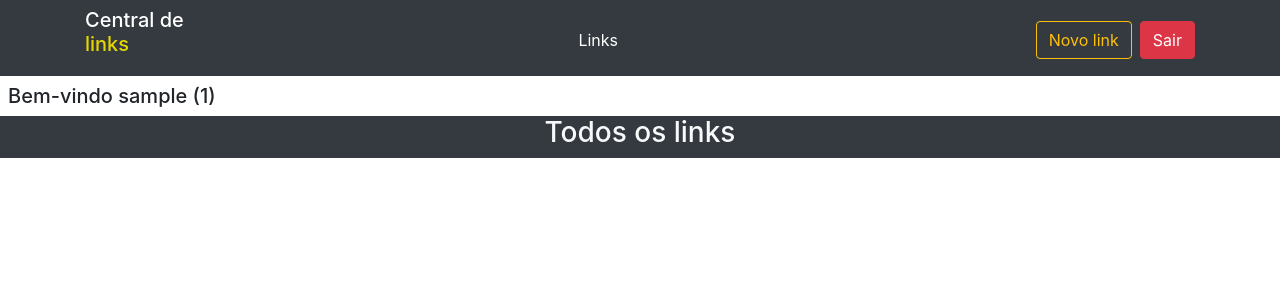
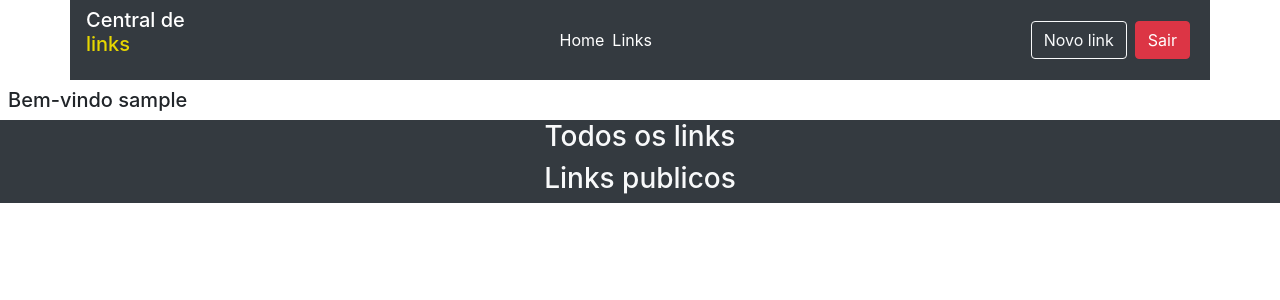
Before and after one commit to DaniloAlvesB/links_funcionais, a Flask app: page /links in a window 1280 px wide. Shown: the top 300 px of the page. Run offline with Flask 2, Linux system fonts and the light colour scheme; the visitor is signed in with stand-in values (Sample User, id 1); data comes from the database, SQL or seed files in the repository; data that the repository does not hold is empty; some libraries are stand-ins or nearby versions.

Commit message:
Links publicos

```diff
--- a/app/templates/base.html
+++ b/app/templates/base.html
@@ -6,88 +6,77 @@
     <meta name="description" content="">
     <meta name="author" content="Mark Otto, Jacob Thornton, and Bootstrap contributors">
     <meta name="generator" content="Hugo 0.88.1">
-    <title>{% block title %}Ambiente{% endblock %}</title>
+    <title>{% block title %}Links{% endblock %}</title>
 
     <link rel="canonical" href="https://getbootstrap.com/docs/5.1/examples/headers/">
     <link rel="stylesheet" href="https://cdn.jsdelivr.net/npm/bootstrap@4.2.1/dist/css/bootstrap.min.css" integrity="sha384-GJzZqFGwb1QTTN6wy59ffF1BuGJpLSa9DkKMp0DgiMDm4iYMj70gZWKYbI706tWS" crossorigin="anonymous">
 
-        <style>
-          .bd-placeholder-img {
-            font-size: 1.125rem;
-            text-anchor: middle;
-            -webkit-user-select: none;
-            -moz-user-select: none;
-            user-select: none;
-          }
+    <link href="../static/css/headers.css" rel="stylesheet">
 
-          @media (min-width: 768px) {
-            .bd-placeholder-img-lg {
-              font-size: 3.5rem;
-            }
-          }
-        </style>
+    <style>
 
-        <link href="../static/css/headers.css" rel="stylesheet">
+      .a_txt{
+        text-decoration: none;
+        color: white;
+        transition-timing-function: ease;
+        transition-duration: 0.2s;
+      }
+
+      .a_txt:hover{
+        text-decoration: none;
+        color: rgb(161, 151, 0);
+      }
+
+      .row{
+        margin: 0;
+      }
+
+      .container{
+        padding: 0px;
+      }
+
+    </style>
+
       </head>
 
-        <body>
+      <header>
+        <div class="container bg-dark" id="nav-container">
+          <nav class="navbar navbar-expand-lg navbar-fixed-top d-flex felx-wrap justify-content-between">
+            <div>
+              <h5 id="logo" style="color: white;">Central de <p style="color: rgb(230, 214, 0);">links</p></h5>
+            </div>
+            <div class="navbar-nav navbar-right d-flex flex-wrap">
 
-      <symbol id="bootstrap" viewBox="0 0 118 94">
-        <title>Home</title>
-        <path fill-rule="evenodd" clip-rule="evenodd" d="M24.509 0c-6.733 0-11.715 5.893-11.492 12.284.214 6.14-.064 14.092-2.066 20.577C8.943 39.365 5.547 43.485 0 44.014v5.972c5.547.529 8.943 4.649 10.951 11.153 2.002 6.485 2.28 14.437 2.066 20.577C12.794 88.106 17.776 94 24.51 94H93.5c6.733 0 11.714-5.893 11.491-12.284-.214-6.14.064-14.092 2.066-20.577 2.009-6.504 5.396-10.624 10.943-11.153v-5.972c-5.547-.529-8.934-4.649-10.943-11.153-2.002-6.484-2.28-14.437-2.066-20.577C105.214 5.894 100.233 0 93.5 0H24.508zM80 57.863C80 66.663 73.436 72 62.543 72H44a2 2 0 01-2-2V24a2 2 0 012-2h18.437c9.083 0 15.044 4.92 15.044 12.474 0 5.302-4.01 10.049-9.119 10.88v.277C75.317 46.394 80 51.21 80 57.863zM60.521 28.34H49.948v14.934h8.905c6.884 0 10.68-2.772 10.68-7.727 0-4.643-3.264-7.207-9.012-7.207zM49.948 49.2v16.458H60.91c7.167 0 10.964-2.876 10.964-8.281 0-5.406-3.903-8.178-11.425-8.178H49.948z"></path>
-      </symbol>
-      <symbol id="home" viewBox="0 0 16 16">
-        <path d="M8.354 1.146a.5.5 0 0 0-.708 0l-6 6A.5.5 0 0 0 1.5 7.5v7a.5.5 0 0 0 .5.5h4.5a.5.5 0 0 0 .5-.5v-4h2v4a.5.5 0 0 0 .5.5H14a.5.5 0 0 0 .5-.5v-7a.5.5 0 0 0-.146-.354L13 5.793V2.5a.5.5 0 0 0-.5-.5h-1a.5.5 0 0 0-.5.5v1.293L8.354 1.146zM2.5 14V7.707l5.5-5.5 5.5 5.5V14H10v-4a.5.5 0 0 0-.5-.5h-3a.5.5 0 0 0-.5.5v4H2.5z"/>
-      </symbol>
-      <symbol id="speedometer2" viewBox="0 0 16 16">
-        <path d="M8 4a.5.5 0 0 1 .5.5V6a.5.5 0 0 1-1 0V4.5A.5.5 0 0 1 8 4zM3.732 5.732a.5.5 0 0 1 .707 0l.915.914a.5.5 0 1 1-.708.708l-.914-.915a.5.5 0 0 1 0-.707zM2 10a.5.5 0 0 1 .5-.5h1.586a.5.5 0 0 1 0 1H2.5A.5.5 0 0 1 2 10zm9.5 0a.5.5 0 0 1 .5-.5h1.5a.5.5 0 0 1 0 1H12a.5.5 0 0 1-.5-.5zm.754-4.246a.389.389 0 0 0-.527-.02L7.547 9.31a.91.91 0 1 0 1.302 1.258l3.434-4.297a.389.389 0 0 0-.029-.518z"/>
-        <path fill-rule="evenodd" d="M0 10a8 8 0 1 1 15.547 2.661c-.442 1.253-1.845 1.602-2.932 1.25C11.309 13.488 9.475 13 8 13c-1.474 0-3.31.488-4.615.911-1.087.352-2.49.003-2.932-1.25A7.988 7.988 0 0 1 0 10zm8-7a7 7 0 0 0-6.603 9.329c.203.575.923.876 1.68.63C4.397 12.533 6.358 12 8 12s3.604.532 4.923.96c.757.245 1.477-.056 1.68-.631A7 7 0 0 0 8 3z"/>
-      </symbol>
-      <symbol id="table" viewBox="0 0 16 16">
-        <path d="M0 2a2 2 0 0 1 2-2h12a2 2 0 0 1 2 2v12a2 2 0 0 1-2 2H2a2 2 0 0 1-2-2V2zm15 2h-4v3h4V4zm0 4h-4v3h4V8zm0 4h-4v3h3a1 1 0 0 0 1-1v-2zm-5 3v-3H6v3h4zm-5 0v-3H1v2a1 1 0 0 0 1 1h3zm-4-4h4V8H1v3zm0-4h4V4H1v3zm5-3v3h4V4H6zm4 4H6v3h4V8z"/>
-      </symbol>
-      <symbol id="people-circle" viewBox="0 0 16 16">
-        <path d="M11 6a3 3 0 1 1-6 0 3 3 0 0 1 6 0z"/>
-        <path fill-rule="evenodd" d="M0 8a8 8 0 1 1 16 0A8 8 0 0 1 0 8zm8-7a7 7 0 0 0-5.468 11.37C3.242 11.226 4.805 10 8 10s4.757 1.225 5.468 2.37A7 7 0 0 0 8 1z"/>
-      </symbol>
-      <symbol id="grid" viewBox="0 0 16 16">
-        <path d="M1 2.5A1.5 1.5 0 0 1 2.5 1h3A1.5 1.5 0 0 1 7 2.5v3A1.5 1.5 0 0 1 5.5 7h-3A1.5 1.5 0 0 1 1 5.5v-3zM2.5 2a.5.5 0 0 0-.5.5v3a.5.5 0 0 0 .5.5h3a.5.5 0 0 0 .5-.5v-3a.5.5 0 0 0-.5-.5h-3zm6.5.5A1.5 1.5 0 0 1 10.5 1h3A1.5 1.5 0 0 1 15 2.5v3A1.5 1.5 0 0 1 13.5 7h-3A1.5 1.5 0 0 1 9 5.5v-3zm1.5-.5a.5.5 0 0 0-.5.5v3a.5.5 0 0 0 .5.5h3a.5.5 0 0 0 .5-.5v-3a.5.5 0 0 0-.5-.5h-3zM1 10.5A1.5 1.5 0 0 1 2.5 9h3A1.5 1.5 0 0 1 7 10.5v3A1.5 1.5 0 0 1 5.5 15h-3A1.5 1.5 0 0 1 1 13.5v-3zm1.5-.5a.5.5 0 0 0-.5.5v3a.5.5 0 0 0 .5.5h3a.5.5 0 0 0 .5-.5v-3a.5.5 0 0 0-.5-.5h-3zm6.5.5A1.5 1.5 0 0 1 10.5 9h3a1.5 1.5 0 0 1 1.5 1.5v3a1.5 1.5 0 0 1-1.5 1.5h-3A1.5 1.5 0 0 1 9 13.5v-3zm1.5-.5a.5.5 0 0 0-.5.5v3a.5.5 0 0 0 .5.5h3a.5.5 0 0 0 .5-.5v-3a.5.5 0 0 0-.5-.5h-3z"/>
-      </symbol>
-    </svg>
+              <a href="{{ url_for('index') }}" class="a_txt m-1">Home</a>
 
-      <header class="p-1 pt-2 bg-dark text-white">
-        <div class="container">
-          <div class="d-flex justify-content-between align-items-center">
-            <div>
-              <h5>Central de <p style="color: rgb(230, 214, 0);">links</p></h5>
+              {% if current_user.is_authenticated %}
+                <a href="{{ url_for('links') }}" class="a_txt m-1">Links</a>
+              {% endif %}
+
             </div>
+            <div class="navbar-nav navbar-right">
+              {% if current_user.is_authenticated %}
+                <a href="{{ url_for('links_register') }}">
+                  <button class="btn btn-outline-light m-1">Novo link</button>
+                </a>
+                <a href="{{ url_for('logout') }}"">
+                  <button class="btn btn-danger m-1">Sair</button>
+                </a>
+              {% else %}
+                <a href="{{ url_for('login') }}">
+                  <button class="btn btn-outline-light m-1">Entrar</button>
+                </a>
+                <a href="{{ url_for('register') }}">
+                  <button class="btn btn-warning m-1">Criar conta</button>
+                </a>
+              {% endif %}
+            </div>
+          </nav>
+        </div>
 
-            <ul class="nav col-12 col-lg-auto me-lg-auto mb-2 justify-content-center mb-md-0">
-              {% if current_user.is_authenticated %}
-                <li><a href="{{ url_for('links') }}" class="nav-link px-2 text-white">Links</a></li>
-              {% else %}
-                <li><a href="{{ url_for('index') }}" class="nav-link px-2 text-white">Home</a></li>
-              {% endif %}
-              <!-- <li><a href="#" class="nav-link px-2 text-white">Sobre</a></li> -->
-            </ul>
-
-            {% if current_user.is_authenticated %}
-            <div class="d-flex flex-row text-end">
-              <a href="{{ url_for('links_register') }}"><button type="button" class="btn btn-outline-warning ml-2">Novo link</button></a>
-              <a href="{{ url_for('logout') }}"><button type="button" class="btn btn-danger ml-2">Sair</button></a>
-            </div>
-            {% else %}
-            <div class="d-flex flex-row text-end d-grid gap-2 d-md-block">
-              <a href="{{ url_for('login') }}"><button type="button" class="btn btn-outline-light me-2">Entrar</button></a>
-              <a href="{{ url_for('register') }}"><button type="button" class="btn btn-warning ml-2">Criar conta</button></a>
-            </div>
-            {% endif %}
-          </div>
-        </div>
-      </header>
       {% if current_user.is_authenticated %}
         {% block user %}
-          <h5 class="m-2">Bem-vindo {{ current_user.username }} ({{ current_user.id }})</h5>
+          <h5 class="m-2">Bem-vindo {{ current_user.username }}</h5>
         {% endblock %}
       {% endif %}
         {% with messages = get_flashed_messages() %}
--- a/app/templates/links.html
+++ b/app/templates/links.html
@@ -1,6 +1,6 @@
 {% extends 'base.html' %}
 
-{% block title %}{{ super() }} - Index {% endblock %}
+{% block title %}{{ super() }} - Links {% endblock %}
 
 {% block content %}
 
@@ -84,4 +84,39 @@
     </div>
 </div>
 
+
+<div id="links_publi" class="bg-dark text-light">
+    <div class="d-flex justify-content-center">
+        <h3>Links publicos</h3>
+    </div>
+
+    <div class="d-flex flex-wrap justify-content-center" style="text-decoration: none;">
+            {% for l in links %}
+                {% if l.user_id == 1 %}
+
+                <div id="buttnos" class="d-flex flex-column m-2">
+                    <!-- <a href="{{ l.link }}" style="text-decoration: none; margin: 0.3rem" class="bg_c" target="_blank"> -->
+                        <div class="card text-white mb-3 text-center bg-secondary" style="max-width: 18rem; min-width: 18rem; max-height: 11rem; min-height: 11rem;">
+                            <a href="{{ l.link }}" class="a_text" target="_blank"><div class="card-header" style="font-weight: bold; text-decoration: none; color: white">{{ l.name }}</div></a>
+
+                                <div class="card-body p-2 m-2">
+                                    {% if l.descricao != None %}
+                                        <p class="card-text">{{ l.descricao }}</p>
+                                    {% else %}
+                                        <p class="card-text">Sem descrição</p>
+                                    {% endif %}
+                                </div>
+                        <form class="d-flex flex-wrap justify-content-between bt_action card-header" style="margin-top: -50px;" method="post" action="submit">
+                            <a href="/remove/link/{{ l.id }}" id="id_user" name="id_user" class="btn btn-danger">Apagar</a>
+                            <a href="/edit/link/{{ l.id }}" id="id_user" name="id_user" class="btn btn-warning">Editar</a>
+                        </form>
+                    </div>
+                </div>
+
+            {% endif %}
+        {% endfor %}
+    </div>
+</div>
+
+
 {% endblock %}
--- a/app/templates/register.html
+++ b/app/templates/register.html
@@ -1,6 +1,6 @@
 {% extends 'base.html' %}
 
-{% block title %}{{ super() }} - Login {% endblock %}
+{% block title %}{{ super() }} - Criar conta {% endblock %}
 
 {% block content %}
 
--- a/app/templates/register_link.html
+++ b/app/templates/register_link.html
@@ -1,6 +1,6 @@
 {% extends 'base.html' %}
 
-{% block title %}{{ super() }} - Login {% endblock %}
+{% block title %}{{ super() }} - Novo Link {% endblock %}
 
 {% block content %}
 
```
